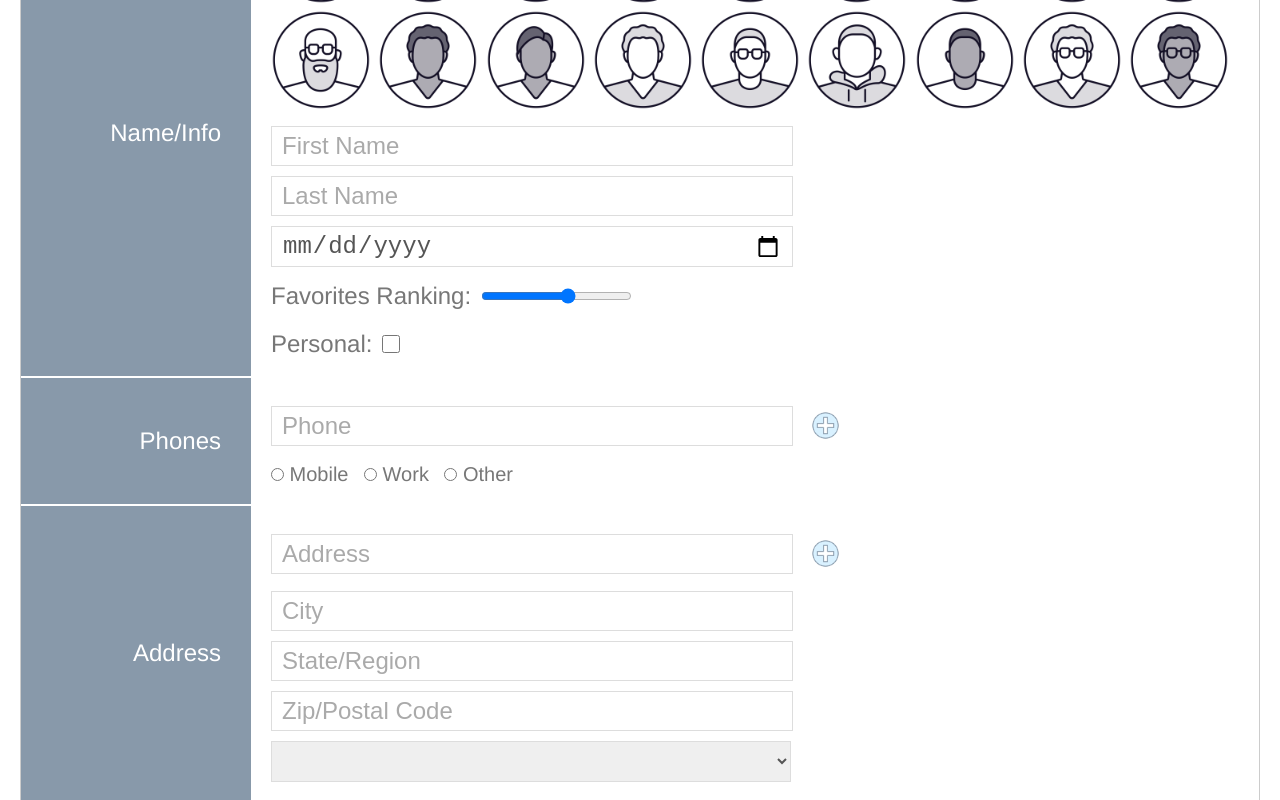
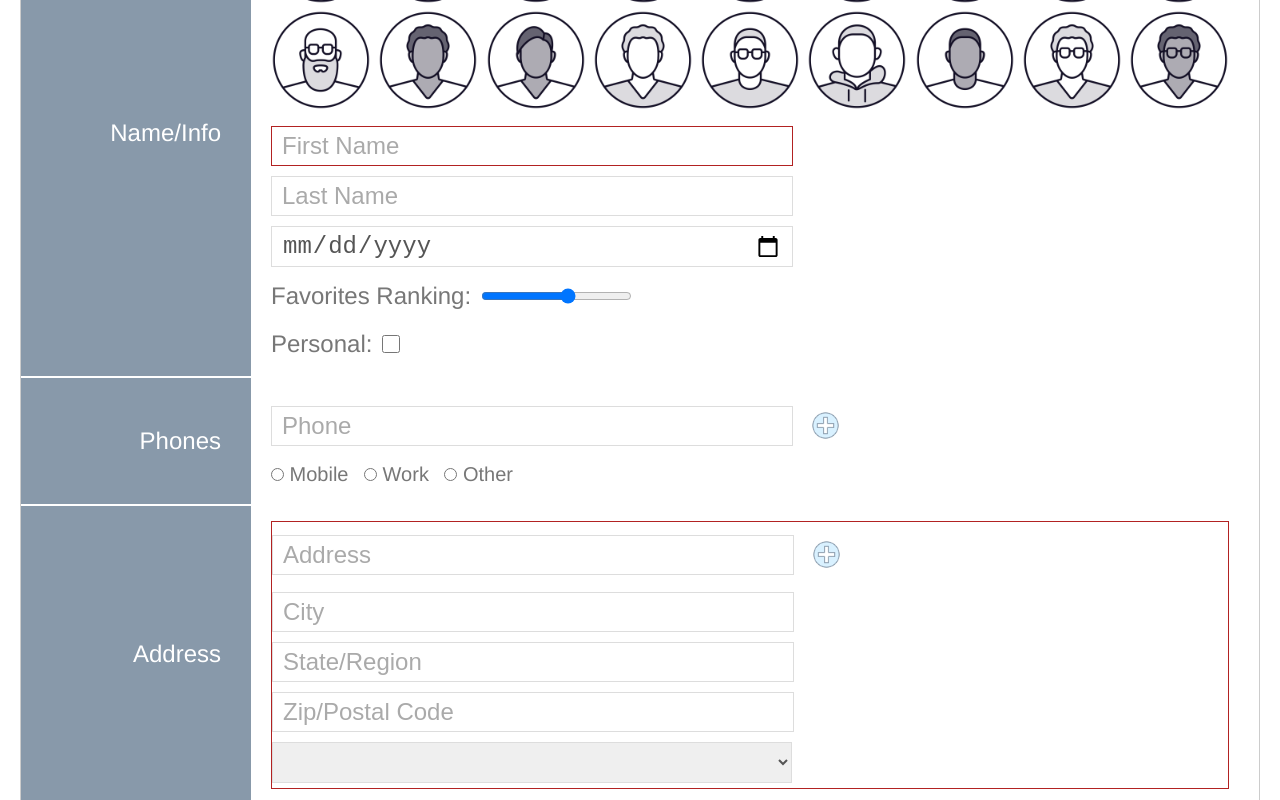
Before and after one commit to LaStudoAngular/angular-reactive-forms, an Angular app: page /contacts/edit in a window 1280 px wide. Shown: the part 240-1040 px from the top of the page. Built offline with nearby package versions, Linux system fonts and the light colour scheme; what angular-in-memory-web-api would draw is missing.

Commit message:
refactor: :recycle: remove getters

```diff
--- a/src/app/edit-contact/edit-contact.component.html
+++ b/src/app/edit-contact/edit-contact.component.html
@@ -7,16 +7,16 @@
         <con-profile-icon-selector formControlName="icon" />
         <ng-container>
           <input
-            [class.error]="firstNameControl.invalid && firstNameControl.touched"
+            [class.error]="contactForm.controls.firstName.invalid"
             formControlName="firstName"
             placeholder="First Name"
           />
           <em
-            *ngIf="firstNameControl.errors?.['required'] && firstNameControl.touched"
+            *ngIf="contactForm.controls.firstName.errors?.['required'] && contactForm.controls.firstName.touched"
             >Please enter a first name</em
           >
           <em
-            *ngIf="firstNameControl.errors?.['minlength'] && firstNameControl.touched"
+            *ngIf="contactForm.controls.firstName.errors?.['minlength'] && contactForm.controls.firstName.touched"
             >Field must contains at least 3 characters</em
           >
         </ng-container>
@@ -86,7 +86,7 @@
         <div
           formGroupName="address"
           class="address"
-          [class.error]="addressControl.invalid && addressControl.dirty"
+          [class.error]="contactForm.controls.address.invalid"
         >
           <div class="flex-group">
             <input formControlName="streetAddress" placeholder="Address" />
@@ -104,7 +104,7 @@
             </option>
           </select>
         </div>
-        <em *ngIf="addressControl.invalid && addressControl.dirty"
+        <em *ngIf="contactForm.controls.address.invalid && contactForm.controls.address.dirty"
           >Address in not complete!</em
         >
       </div>
@@ -118,11 +118,11 @@
           rows="6"
           formControlName="notes"
           placeholder="Notes"
-          [class.error]="notesControl.invalid"
+          [class.error]="contactForm.controls.notes.invalid"
         ></textarea>
-        <em *ngIf="notesControl.errors?.['restricted']"
+        <em *ngIf="contactForm.controls.notes.errors?.['restricted']"
           >Restricted words found:
-          {{ notesControl.errors?.['restricted'] }}!</em
+          {{ contactForm.controls.notes.errors?.['restricted'] }}!</em
         >
       </div>
     </section>
--- a/src/app/edit-contact/edit-contact.component.ts
+++ b/src/app/edit-contact/edit-contact.component.ts
@@ -62,18 +62,6 @@ export class EditContactComponent implements OnInit {
     this.contactForm.controls.phones.push(this.createPhoneGroup());
   }
 
-  public get firstNameControl(): FormControl {
-    return this.contactForm.get('firstName') as FormControl;
-  }
-
-  public get addressControl(): FormControl {
-    return this.contactForm.get(['address']) as FormControl;
-  }
-
-  public get notesControl(): FormControl {
-    return this.contactForm.get(['notes']) as FormControl;
-  }
-
   public typeTracker(_: number, type: TypeTracker): string {
     return type.title;
   }
```
